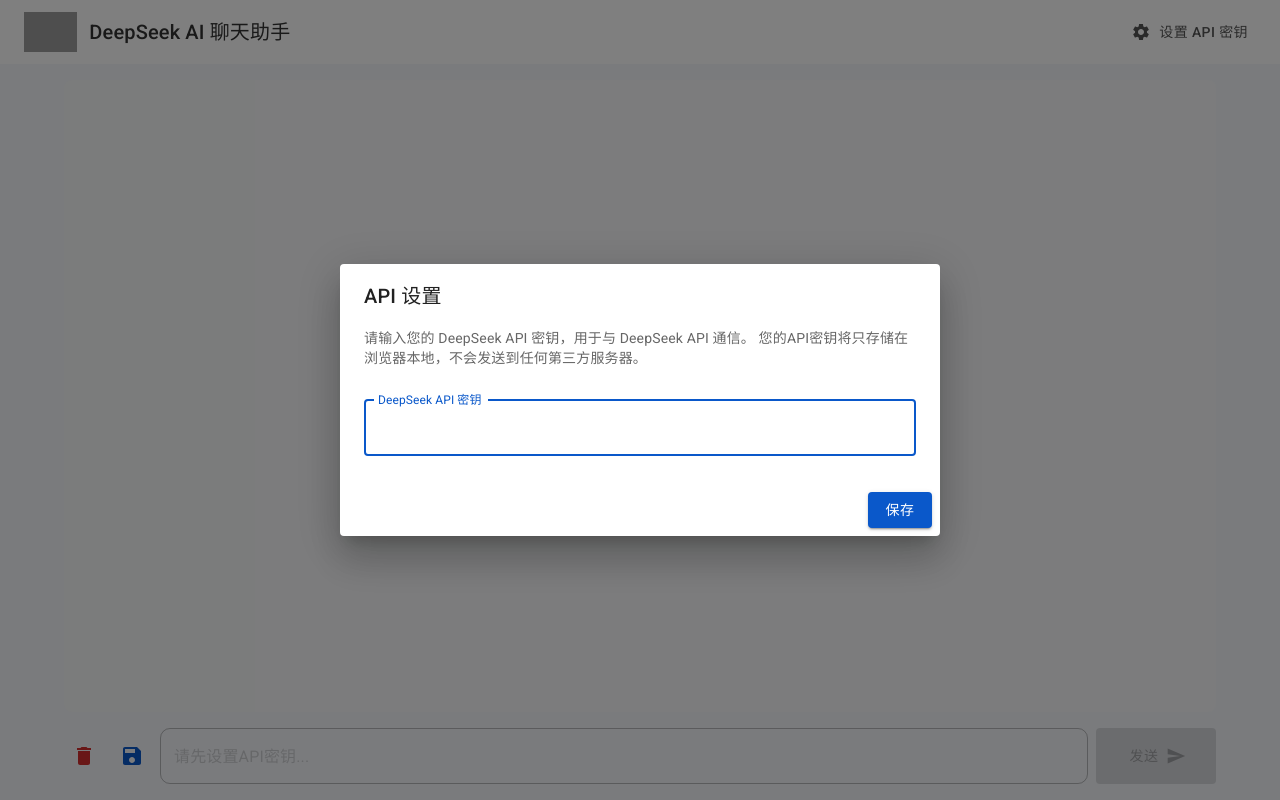
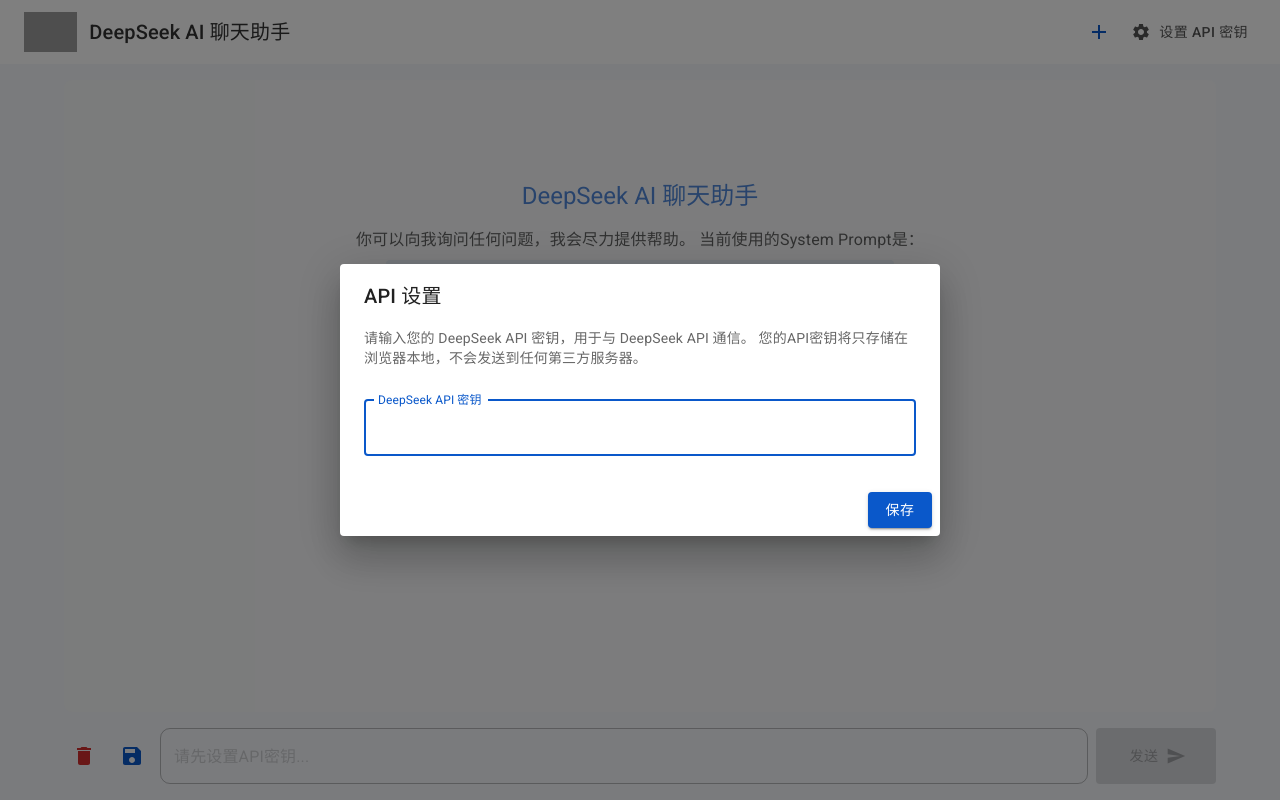
Before and after one commit to Mlightsnow/deepseek-chat-ui, a React (Vite) app: page / in a window 1280 px wide. Built offline with nearby package versions, Linux system fonts and the light colour scheme; grey boxes are pictures that could not be loaded.

Commit message:
添加新建对话功能

```diff
--- a/src/App.tsx
+++ b/src/App.tsx
@@ -7,6 +7,7 @@
 import ChatIcon from '@mui/icons-material/Chat';
 import DeleteIcon from '@mui/icons-material/Delete';
 import CloseIcon from '@mui/icons-material/Close';
+import AddIcon from '@mui/icons-material/Add';
 
 interface SavedChat {
   id: string;
@@ -144,6 +145,7 @@
           apiKey={apiKey}
           onSettingsClick={() => setShowApiKeyModal(true)}
           onHistoryClick={() => setDrawerOpen(true)}
+          onNewChatClick={handleNewChat}
           hasHistory={savedChats.length > 0}
         />
         <Container maxWidth="lg" sx={{
@@ -193,6 +195,21 @@
         </Box>
         <Divider />
 
+        <Button
+          variant="contained"
+          color="primary"
+          startIcon={<AddIcon />}
+          onClick={() => {
+            handleNewChat();
+            setDrawerOpen(false);
+          }}
+          sx={{ mx: 2, my: 1 }}
+        >
+          新建对话
+        </Button>
+
+        <Divider sx={{ my: 1 }} />
+
         {savedChats.length === 0 ? (
           <Box sx={{ p: 3, textAlign: 'center' }}>
             <Typography color="textSecondary">暂无保存的对话</Typography>
--- a/src/components/ChatInterface.tsx
+++ b/src/components/ChatInterface.tsx
@@ -356,6 +356,35 @@
         }}
         ref={chatContainerRef}
       >
+        {messages.length <= 1 && (
+          <Box sx={{
+            display: 'flex',
+            flexDirection: 'column',
+            alignItems: 'center',
+            justifyContent: 'center',
+            height: '50%',
+            opacity: 0.7
+          }}>
+            <Typography variant="h5" sx={{ mb: 2, color: 'primary.main' }}>
+              DeepSeek AI 聊天助手
+            </Typography>
+            <Typography variant="body1" sx={{ textAlign: 'center', maxWidth: '600px' }}>
+              你可以向我询问任何问题，我会尽力提供帮助。
+              当前使用的System Prompt是：
+            </Typography>
+            <Typography variant="body2" sx={{
+              mt: 1,
+              p: 2,
+              backgroundColor: 'rgba(10, 88, 202, 0.1)',
+              borderRadius: 1,
+              maxWidth: '90%',
+              wordBreak: 'break-word'
+            }}>
+              {systemPrompt}
+            </Typography>
+          </Box>
+        )}
+
         {messages.slice(1).map((message, index) => (
           <Box
             key={index}
--- a/src/components/Header.tsx
+++ b/src/components/Header.tsx
@@ -1,15 +1,23 @@
 import { AppBar, Toolbar, Typography, Button, Box, IconButton, Tooltip } from '@mui/material';
 import SettingsIcon from '@mui/icons-material/Settings';
 import HistoryIcon from '@mui/icons-material/History';
+import AddIcon from '@mui/icons-material/Add';
 
 interface HeaderProps {
   apiKey: string;
   onSettingsClick: () => void;
   onHistoryClick?: () => void;
+  onNewChatClick?: () => void;
   hasHistory?: boolean;
 }
 
-const Header = ({ apiKey, onSettingsClick, onHistoryClick, hasHistory = false }: HeaderProps) => {
+const Header = ({
+  apiKey,
+  onSettingsClick,
+  onHistoryClick,
+  onNewChatClick,
+  hasHistory = false
+}: HeaderProps) => {
   return (
     <AppBar position="static" elevation={0} sx={{ backgroundColor: 'white' }}>
       <Toolbar>
@@ -27,6 +35,18 @@
             DeepSeek AI 聊天助手
           </Typography>
         </Box>
+
+        {onNewChatClick && (
+          <Tooltip title="新建对话">
+            <IconButton
+              color="primary"
+              onClick={onNewChatClick}
+              sx={{ mr: 1 }}
+            >
+              <AddIcon />
+            </IconButton>
+          </Tooltip>
+        )}
 
         {hasHistory && onHistoryClick && (
           <Tooltip title="聊天历史">
```
Also changed, not shown: 2 other files (tests, documents, lock files or other folders).
